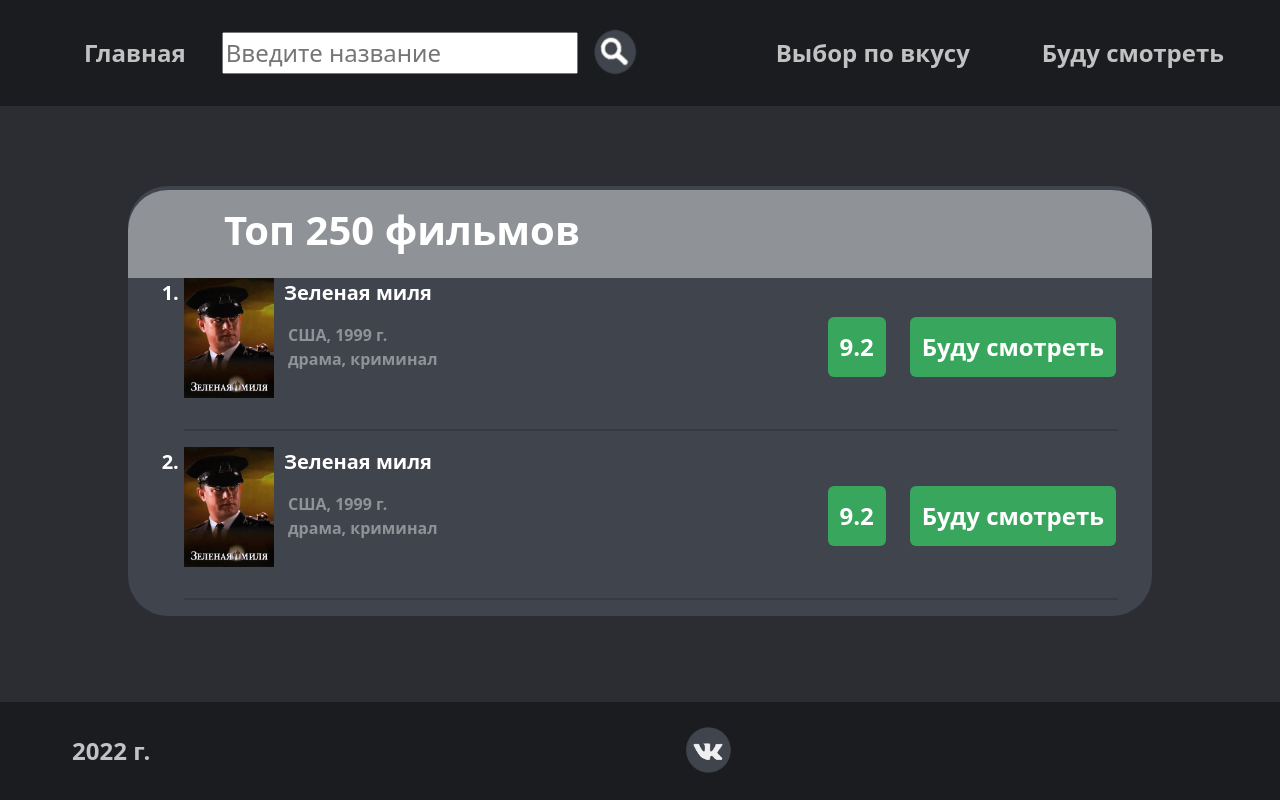
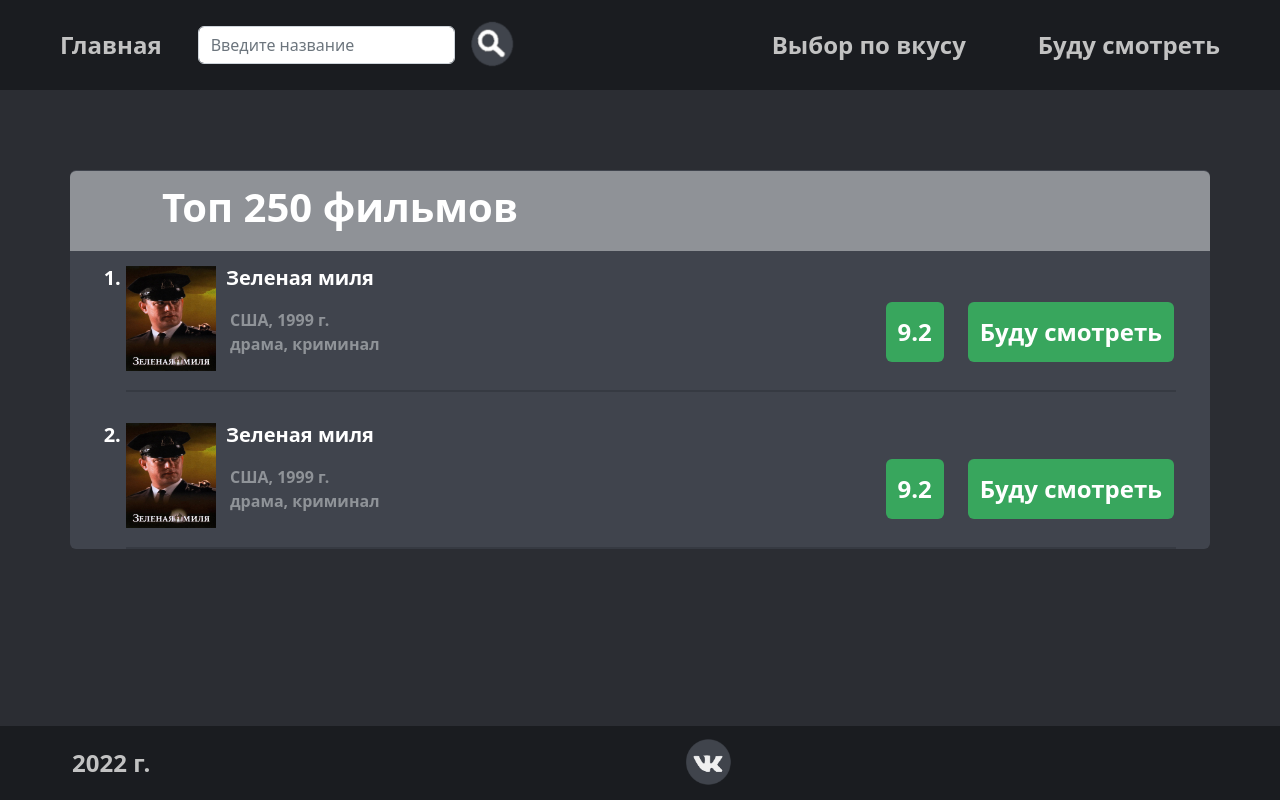
Before and after one commit to amayash/cinema, a website: page index.html in a window 1280 px wide. Drawn offline with nearby package versions, Linux system fonts and the light colour scheme.

Commit message:
index bootstrap

```diff
--- a/index.html
+++ b/index.html
@@ -13,20 +13,31 @@
 </head>
 
 <body class="d-flex flex-column h-100 fs-6">
-    <header
-        class="d-flex flex-wrap align-items-center justify-content-center justify-content-md-between py-3 align-items-center fs-4 fw-bold">
-        <div id="main"><a class="text-decoration-none" href="index.html">Главная</a></div>
-        <form action="searchSame.html">
-            <input type="text" name="text" class="search" placeholder="Введите название">
-            <button type="submit"><img class="icon" src="images/search.jpg" alt="Поиск" /></button>
-        </form>
-        <nav class="d-flex p-2 justify-content-end flex-grow-1">
-            <a class="text-decoration-none" href="choiceToTaste.html">Выбор по вкусу</a>
-            <a class="text-decoration-none" href="willSee.html">Буду смотреть</a>
+    <main class="flex-shrink-0">
+    <header class="fs-4 fw-bold">
+        <nav class="navbar navbar-expand-md navbar-dark">
+            <div class="container-fluid">
+                <button class="navbar-toggler" type="button" data-bs-toggle="collapse" data-bs-target="#navbarNav"
+                    aria-controls="navbarNav" aria-expanded="false" aria-label="Toggle navigation">
+                    <span class="navbar-toggler-icon"></span>
+                </button>
+                <div class="navbar-collapse collapse justify-content-end" id="navbarNav">
+                    <div id="main"><a class="text-decoration-none" href="index.html">Главная</a></div>
+
+                    <form class="d-flex align-items-center" action="searchSame.html">
+                        <input type="text" name="text" class="form-control search rounded" placeholder="Введите название">
+                        <button type="submit" class="border border-0"><img class="icon" src="images/search.jpg" alt="Поиск" /></button>
+                    </form>
+                    <div class="d-flex justify-content-end flex-grow-1 navbar-nav">
+                        <a class="text-decoration-none" href="choiceToTaste.html">Выбор по вкусу</a>
+                        <a class="text-decoration-none" href="willSee.html">Буду смотреть</a>
+                    </div>
+                </div>
+            </div>
         </nav>
     </header>
-    <div class="rounded-6" id="content">
-        <div id="content_header">
+    <div class="container rounded" id="content">
+        <div id="content_header" class="rounded-top">
             <h1 class="fs-1 fw-bold text-white">Топ 250 фильмов</h1>
         </div>
 
@@ -38,11 +49,12 @@
                     драма, криминал
                     <div id="rightPanel" class="d-flex justify-content-end text-white fw-bold fs-4 flex-grow-1">
                         <div class="rounded" id="mark">9.2</div>
-                        <div class="rounded" id="willSee">Буду смотреть</div>
+                        <button id="willSee" class="border border-0 rounded text-white fw-bold" type="button">Буду
+                            смотреть</button>
                     </div>
                 </div>
             </li>
-            <hr>
+            <hr class="border border-0">
             <li class="text-white"><img class="poster" src="images/zelenayamilya.jpg" alt="Зеленая миля" align="left">
                 <h2 class="fs-5 fw-bold text-white"><a class="text-white" href="film.html">Зеленая миля</a></h2>
                 <div id="description" class="d-flex justify-content-start align-items-center fs-6">
@@ -50,19 +62,21 @@
                     драма, криминал
                     <div id="rightPanel" class="d-flex justify-content-end text-white fw-bold fs-4 flex-grow-1">
                         <div class="rounded" id="mark">9.2</div>
-                        <div class="rounded" id="willSee">Буду смотреть</div>
+                        <button id="willSee" class="border border-0 rounded text-white fw-bold" type="button">Буду
+                            смотреть</button>
                     </div>
                 </div>
             </li>
-            <hr>
+            <hr class="border border-0">
         </ol>
     </div>
-    <footer class="d-flex fixed-bottom align-items-center py-4 position-fixed fw-bold fs-4">
+    <footer class="d-flex fixed-bottom align-items-center position-fixed fw-bold fs-4">
         2022 г.
         <nav class="d-flex justify-content-center flex-grow-1">
             <a href="https://vk.com/id0" target="_blank"><img class="icon" src="images/vk.jpg" alt="VK"> </a>
         </nav>
     </footer>
+</main>
 </body>
 
 </html>
--- a/styles/style.css
+++ b/styles/style.css
@@ -8,6 +8,7 @@ h1 {
 }
 
 h2 {
+    padding-top: 0.75em;
     margin-inline-start: 5em;
 }
 
@@ -43,12 +44,7 @@ header a:hover {
     color: #ffffff;
 }
 
-#main {
-    margin-left: 1.5em;
-}
-
 #description {
-    padding-bottom: 1.5em;
     margin-inline-start: 6.5em;
     margin-top: -0.5em;
     color: #8f9398;
@@ -60,54 +56,37 @@ header a:hover {
     background-color: #38a65d;
 }
 
+#content {
+    background: #40444d;
+    padding: 1.25em 1.5em 0em 1.5em;
+    margin: 5em auto auto auto;
+}
+
+#content_header {
+    padding: 0.75em;
+    margin: -1.2em -1.5em 0em -1.5em;
+    background-color: #8f9297;
+}
+
+hr {
+    margin-right: 0.5em;
+    background-color: #1a1c20;
+    height: 2px; /* Толщина линии */
+}
+
+button {
+    margin-left: 0.5em;
+    padding: 0;
+}
+
 #willSee {
     padding: 0.5em;
     margin: 0.5em;
     background-color: #38a65d;
 }
 
-#content {
-    background: #40444d;
-    height: 65%;
-    width: 80%;
-    padding: 1.25em 1.5em 0em 1.5em;
-    margin: 5em auto auto auto;
-    border: none;
-    border-radius: 40px;
-}
-
-#content_header {
-    padding: 1em;
-    margin: -1em -1.5em 0em -1.5em;
-    background-color: #8f9297;
-    border: none;
-    border-top-left-radius: 40px;
-    border-top-right-radius: 40px;
-}
-
-hr {
-    border: none;
-    margin-right: 0.5em;
-    background-color: #1a1c20;
-    height: 2px; /* Толщина линии */
-}
-
-button {
-    margin: 0.5em;
-    padding: 0;
-    border: none;
-}
-button img {
-    display: block;
-}
-
-form {
-    display: flex;
-    justify-content: start;
-    align-items: center;
-}
-
 .poster{
+    padding-top: 0.75em;
     width: 90px;
     height: 120px;
 }
@@ -116,3 +95,19 @@ form {
     width: 50px;
     height: 50px;
 }
+
+@media screen and (max-width: 768px) {
+    .poster{
+        display: none;
+    }
+    h2 {
+        margin-inline-start: 0em;
+    }
+    #description {
+        margin-inline-start: 0.5em;
+        font-size: small !important;
+    }
+    #rightPanel {
+        font-size: medium !important;
+    }
+}
```
